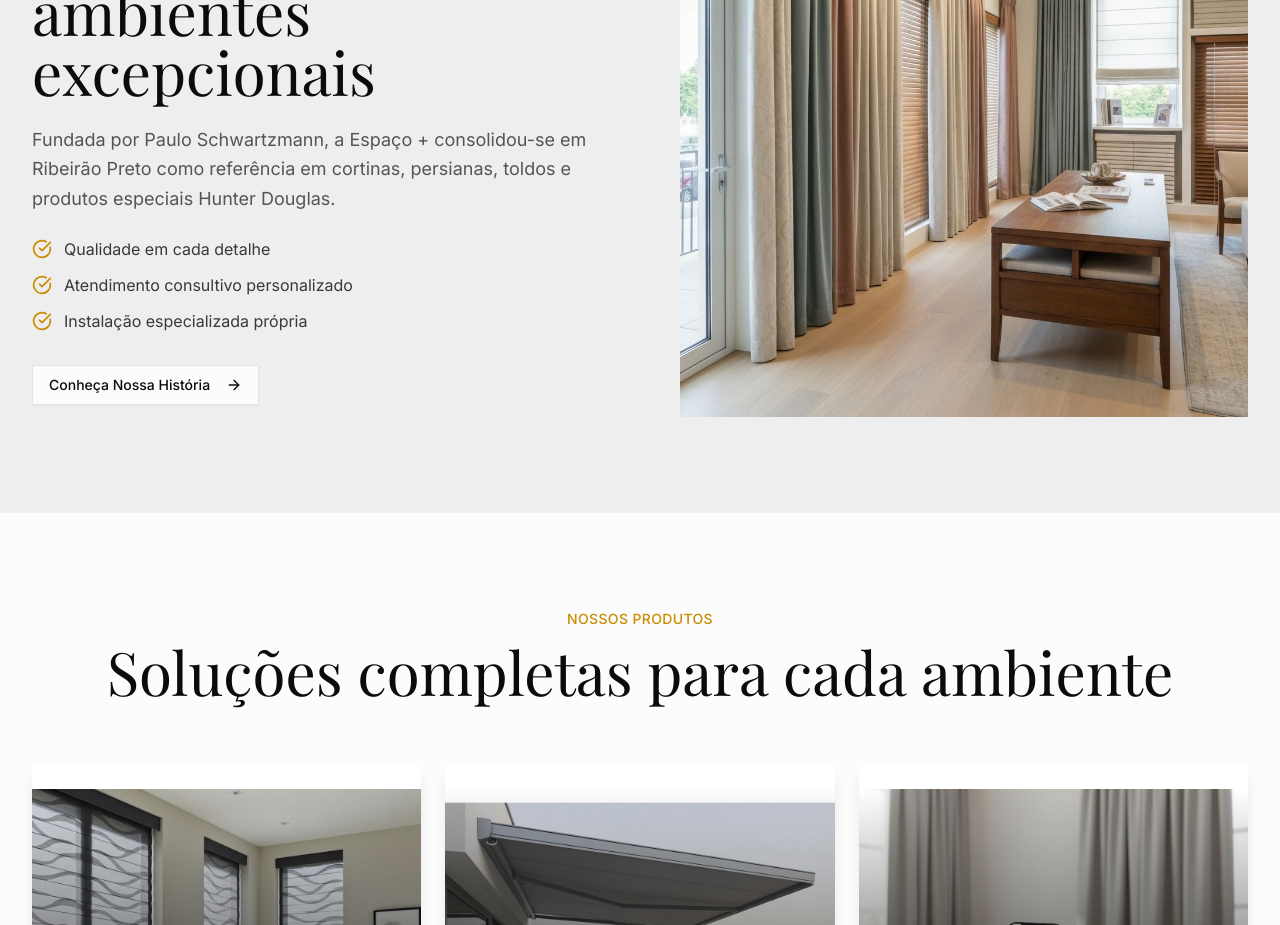
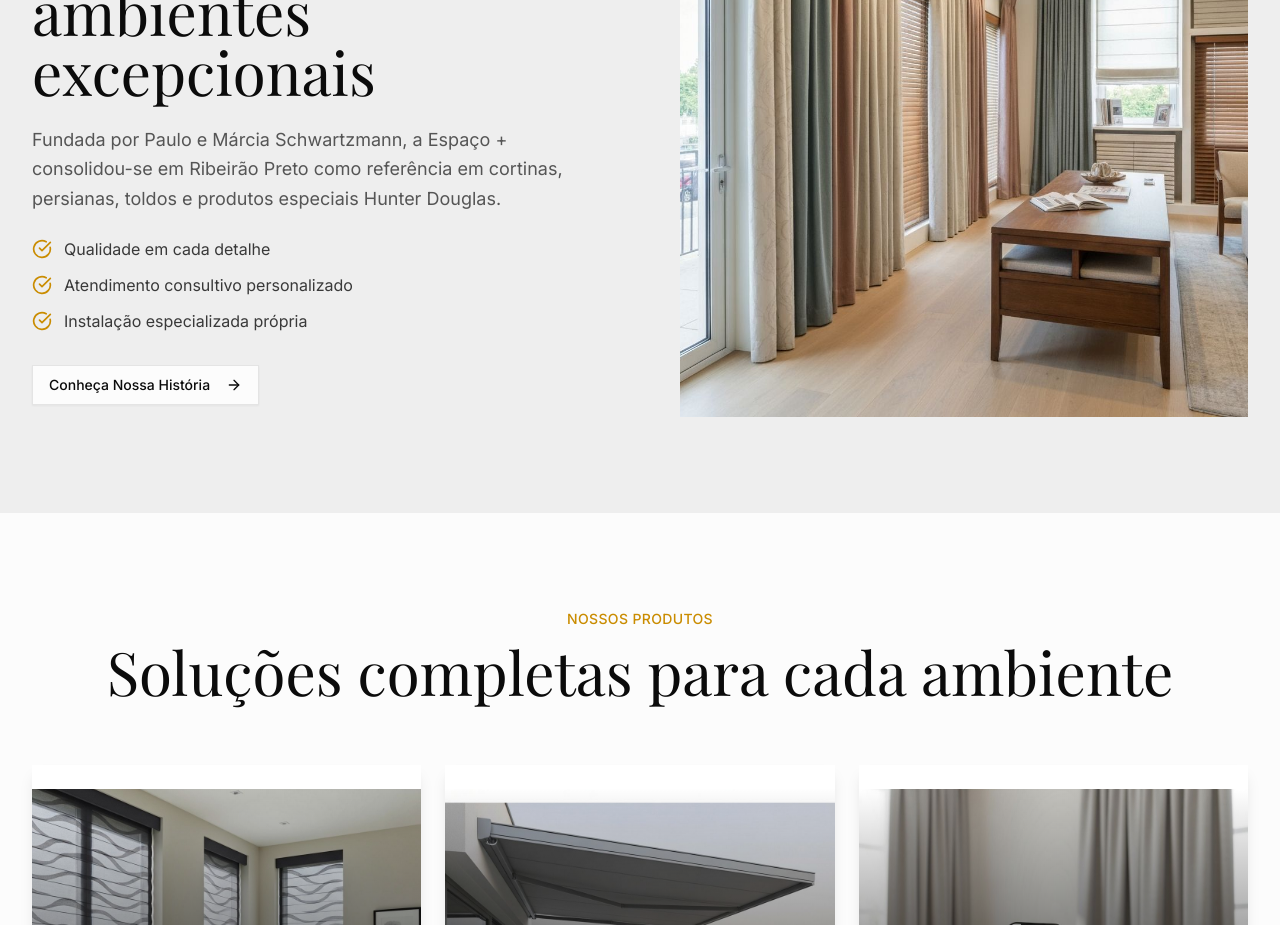
Before and after one commit to otavio-cyber/espacostore, a Next.js app: page / in a window 1280 px wide. Shown: the part 1080-2005 px from the top of the page. Built offline with nearby package versions, Linux system fonts and the light colour scheme; a web font is replaced by a local one.

Commit message:
Ajuste texto quem somos

```diff
--- a/app/page.tsx
+++ b/app/page.tsx
@@ -50,7 +50,7 @@ export default function HomePage() {
                   Mais de duas décadas criando ambientes excepcionais
                 </h2>
                 <p className="text-muted-foreground leading-relaxed mb-6 text-lg">
-                  Fundada por Paulo Schwartzmann, a Espaço + consolidou-se em Ribeirão Preto como referência em
+                  Fundada por Paulo e Márcia Schwartzmann, a Espaço + consolidou-se em Ribeirão Preto como referência em
                   cortinas, persianas, toldos e produtos especiais Hunter Douglas.
                 </p>
                 <div className="space-y-3 mb-8">
```
